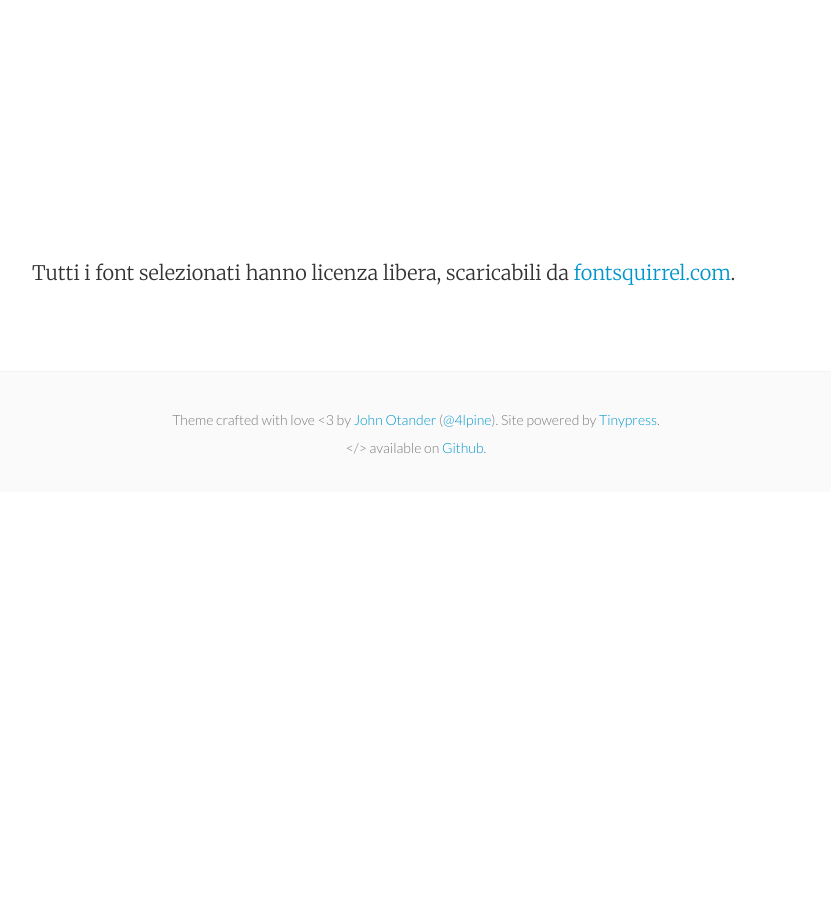
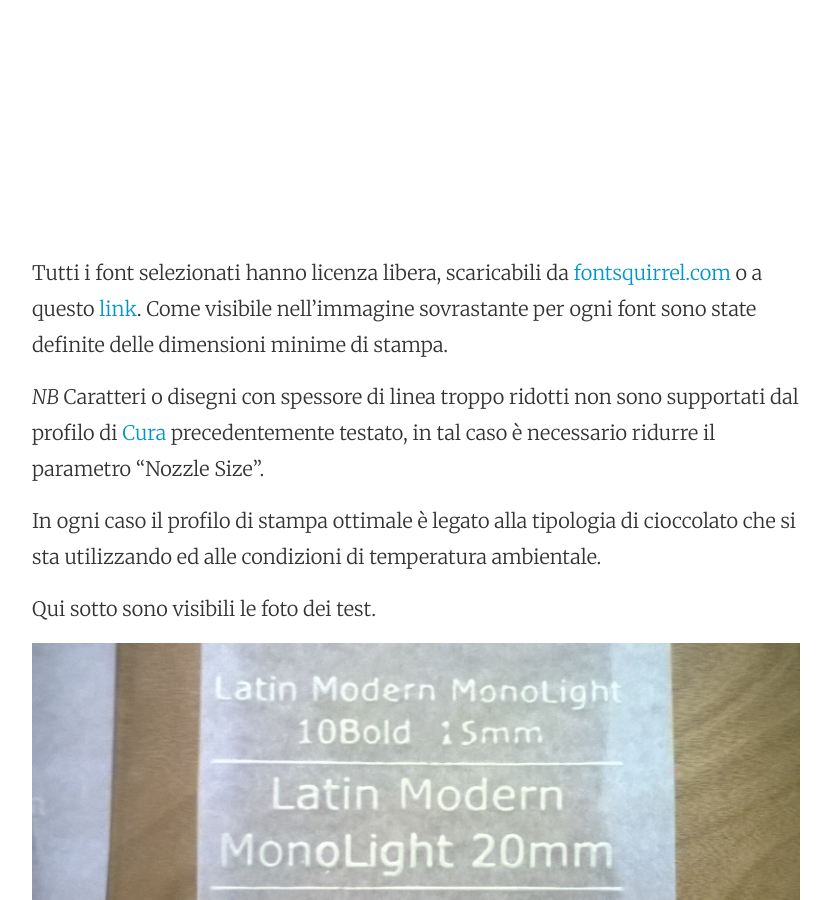
Before and after one commit to Giuzzo/Giuzzo.github.io, a Jekyll site: the page built from _posts/2015-05-18-test di stampa font.markdown, in a window 1280 px wide and 900 px high, scrolled down 2519 px. Shown: the whole window, without its empty margins (224-1055 px from the left). Built offline with Jekyll 4.4.1, drawn with Linux system fonts in a browser that asks for light colours; before the commit the page ends 3011 px from its top, so only the background shows below that.

Commit message:
test font

```diff
--- a/_posts/2015-05-18-test di stampa font.markdown
+++ b/_posts/2015-05-18-test di stampa font.markdown
@@ -7,4 +7,21 @@
 
 ![font1](https://raw.githubusercontent.com/Giuzzo/Giuzzo.github.io/master/link_img/14-01.jpg) ![font2](https://raw.githubusercontent.com/Giuzzo/Giuzzo.github.io/master/link_img/14-02.jpg)
 
-Tutti i font selezionati hanno licenza libera, scaricabili da [fontsquirrel.com](http://www.fontsquirrel.com/).
+Tutti i font selezionati hanno licenza libera, scaricabili da [fontsquirrel.com](http://www.fontsquirrel.com/) o a questo [link](https://github.com/Giuzzo/Giuzzo.github.io/tree/master/fonts_testati).
+Come visibile nell'immagine sovrastante per ogni font sono state definite delle dimensioni minime di stampa.
+
+*NB* Caratteri o disegni con spessore di linea troppo ridotti non sono supportati dal profilo di [Cura](https://github.com/Giuzzo/Giuzzo.github.io/tree/master/profili_cura) precedentemente testato, in tal caso è necessario ridurre il parametro "Nozzle Size".
+
+In ogni caso il profilo di stampa ottimale è legato alla tipologia di cioccolato che si sta utilizzando ed alle condizioni di temperatura ambientale.
+
+Qui sotto sono visibili le foto dei test.
+
+![latin modern](https://raw.githubusercontent.com/Giuzzo/Giuzzo.github.io/master/link_img/16.jpg)
+
+![leckerlie one](https://raw.githubusercontent.com/Giuzzo/Giuzzo.github.io/master/link_img/17.jpg)
+
+![noto serif](https://raw.githubusercontent.com/Giuzzo/Giuzzo.github.io/master/link_img/18.jpg)
+
+![quicksand bold](https://raw.githubusercontent.com/Giuzzo/Giuzzo.github.io/master/link_img/19.jpg)
+
+![raleway bold](https://raw.githubusercontent.com/Giuzzo/Giuzzo.github.io/master/link_img/20.jpg)
```
